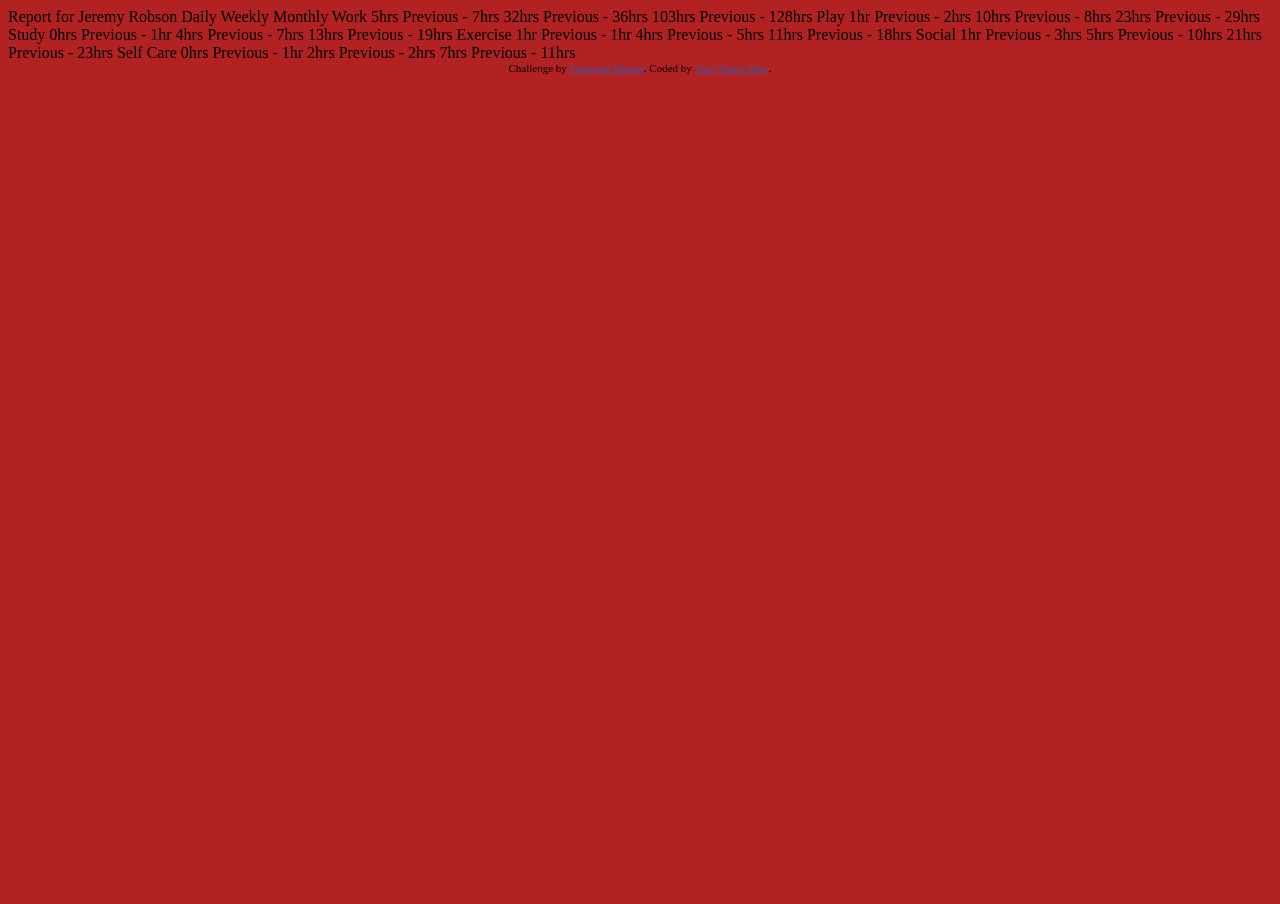
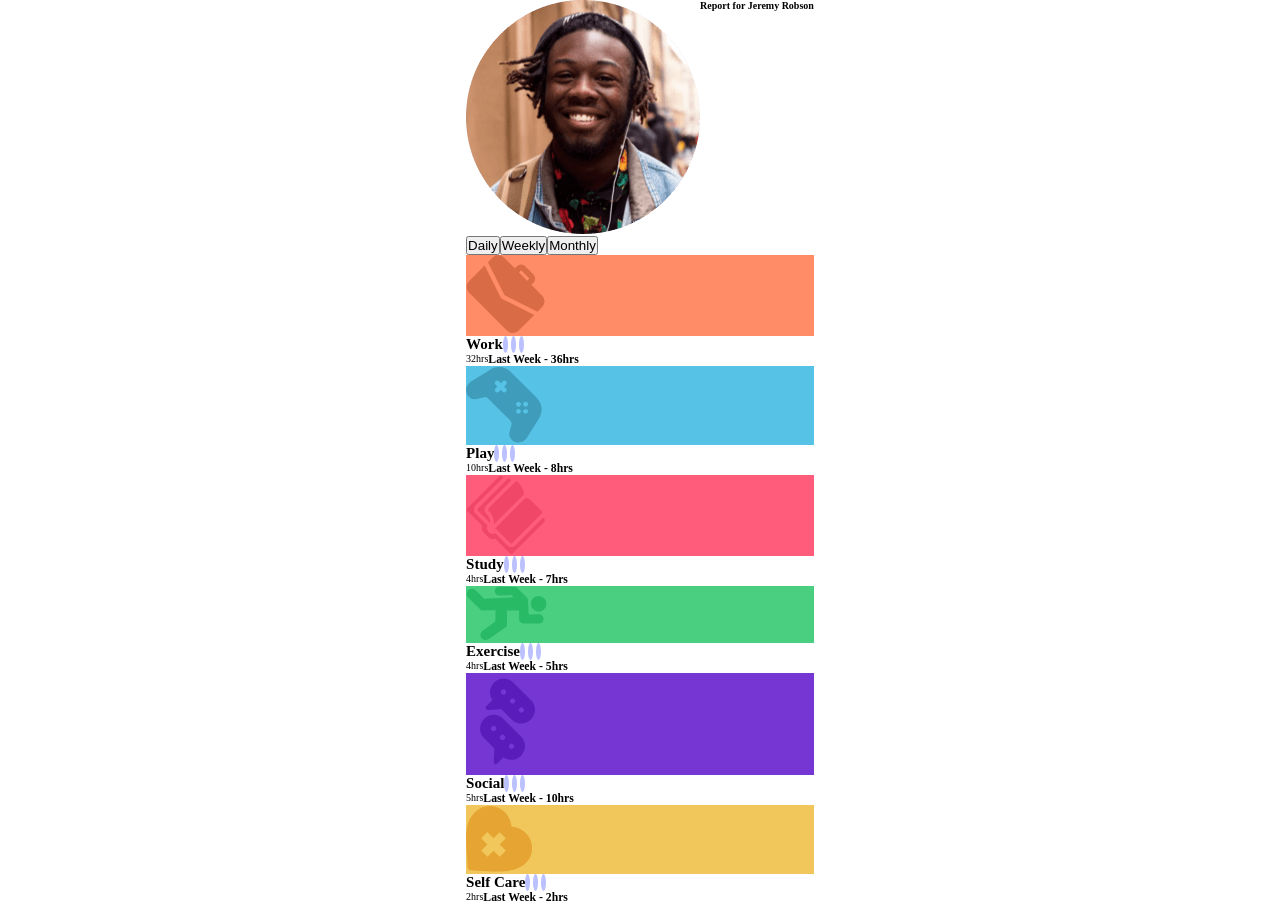
Before and after one commit to dragoshcode/activity-dashboard, a website: page index.html in a window 1280 px wide. Before the commit the page ends 800 px from the top, so only its background shows below. Drawn offline with Linux system fonts and the light colour scheme.

Commit message:
markup done

```diff
--- a/assets/scss/_reset.scss
+++ b/assets/scss/_reset.scss
@@ -0,0 +1,51 @@
+@use "variables" as v;
+*,
+*::before,
+*::after {
+  margin: 0;
+  padding: 0;
+  box-sizing: border-box;
+}
+
+html {
+  font-size: 62.5%;
+  // * See if needed / overflow-x: hidden;
+}
+
+body {
+  display: flex;
+  align-items: center;
+  justify-content: center;
+  min-height: 100vh;
+}
+.grid{
+  display: grid;
+}
+
+.flex{
+  display: flex;
+}
+
+.orange{
+  background-color: v.$orange;
+}
+
+.blue{
+  background-color: v.$soft-blue;
+}
+
+.pink{
+  background-color: v.$pink;
+}
+
+.lime{
+  background-color: v.$lime;
+}
+
+.purple{
+  background-color: v.$purple;
+}
+
+.yellow{
+  background-color: v.$yellow
+}
--- a/assets/scss/_variables.scss
+++ b/assets/scss/_variables.scss
@@ -0,0 +1,11 @@
+$blue: hsl(246, 80%, 60%);
+$orange: hsl(15, 100%, 70%);
+$soft-blue: hsl(195, 74%, 62%);
+$pink: hsl(348, 100%, 68%);
+$lime: hsl(145, 58%, 55%);
+$purple: hsl(264, 64%, 52%);
+$yellow: hsl(43, 84%, 65%);
+$vr-dk-blue: hsl(226, 43%, 10%);
+$dk-blue: hsl(235, 46%, 20%);
+$desat-blue: hsl(235, 45%, 61%);
+$pale-blue: hsl(236, 100%, 87%);
--- a/assets/scss/style.scss
+++ b/assets/scss/style.scss
@@ -1,3 +1,3 @@
-body{
-    background-color: firebrick;
-}
+@forward "media";
+@forward "reset";
+@use "variables" as v;
--- a/index.html
+++ b/index.html
@@ -8,117 +8,130 @@
   <link rel="icon" type="image/png" sizes="32x32" href="./images/favicon-32x32.png">
   <!-- CSS -->
   <link rel="stylesheet" href="/assets/css/style.css">
-  <title>Frontend Mentor | Time tracking dashboard</title>
-  <style>
-    .attribution {
-      font-size: 11px;
-      text-align: center;
-    }
-
-    .attribution a {
-      color: hsl(228, 45%, 44%);
-    }
-  </style>
+  <!-- Font -->
+  <link rel="preconnect" href="https://fonts.googleapis.com">
+  <link rel="preconnect" href="https://fonts.gstatic.com" crossorigin>
+  <link href="https://fonts.googleapis.com/css2?family=Rubik:wght@300;400;500&display=swap" rel="stylesheet">
+  <title>Time tracking dashboard</title>
 </head>
 
 <body>
 
-  Report for
-  Jeremy Robson
-
-  Daily
-  Weekly
-  Monthly
-
-  Work
-  5hrs
-  <!-- daily -->
-  Previous - 7hrs
-  <!-- daily -->
-  32hrs
-  <!-- weekly -->
-  Previous - 36hrs
-  <!-- weekly -->
-  103hrs
-  <!-- monthly -->
-  Previous - 128hrs
-  <!-- monthly -->
-
-  Play
-  1hr
-  <!-- daily -->
-  Previous - 2hrs
-  <!-- daily -->
-  10hrs
-  <!-- weekly -->
-  Previous - 8hrs
-  <!-- weekly -->
-  23hrs
-  <!-- monthly -->
-  Previous - 29hrs
-  <!-- monthly -->
-
-  Study
-  0hrs
-  <!-- daily -->
-  Previous - 1hr
-  <!-- daily -->
-  4hrs
-  <!-- weekly -->
-  Previous - 7hrs
-  <!-- weekly -->
-  13hrs
-  <!-- monthly -->
-  Previous - 19hrs
-  <!-- monthly -->
-
-  Exercise
-  1hr
-  <!-- daily -->
-  Previous - 1hr
-  <!-- daily -->
-  4hrs
-  <!-- weekly -->
-  Previous - 5hrs
-  <!-- weekly -->
-  11hrs
-  <!-- monthly -->
-  Previous - 18hrs
-  <!-- monthly -->
-
-  Social
-  1hr
-  <!-- daily -->
-  Previous - 3hrs
-  <!-- daily -->
-  5hrs
-  <!-- weekly -->
-  Previous - 10hrs
-  <!-- weekly -->
-  21hrs
-  <!-- monthly -->
-  Previous - 23hrs
-  <!-- monthly -->
-
-  Self Care
-  0hrs
-  <!-- daily -->
-  Previous - 1hr
-  <!-- daily -->
-  2hrs
-  <!-- weekly -->
-  Previous - 2hrs
-  <!-- weekly -->
-  7hrs
-  <!-- monthly -->
-  Previous - 11hrs
-  <!-- monthly -->
+  <main>
+    <article class="grid">
+      <section class="user">
+        <section class="user__data flex">
+          <div class="user__data-image">
+            <img src="./assets/img/image-jeremy.png" alt="person">
+          </div>
+          <div class="user__data-content">
+            <h1>Report for <span>Jeremy Robson</span></h1>
+          </div>
+        </section>
+        <section class="user__states flex">
+          <button>Daily</button>
+          <button>Weekly</button>
+          <button>Monthly</button>
+        </section>
+      </section>
+      <section class="card">
+        <section class="image orange">
+          <img src="./assets/img/icon-work.svg" alt="work bag">
+        </section>
+        <section class="data">
+          <div class="data__activity flex">
+            <h2>Work</h2>
+            <img src="./assets/img/icon-ellipsis.svg" alt="three dots">
+          </div>
+          <div class="data__time flex">
+            <p>32hrs</p>
+            <h3>Last Week - 36hrs</h3>
+          </div>
+        </section>
+      </section>
+      <section class="card">
+        <section class="image blue">
+          <img src="./assets/img/icon-play.svg" alt="joystick">
+        </section>
+        <section class="data">
+          <div class="data__activity flex">
+            <h2>Play</h2>
+            <img src="./assets/img/icon-ellipsis.svg" alt="three dots">
+          </div>
+          <div class="data__time flex">
+            <p>10hrs</p>
+            <h3>Last Week - 8hrs</h3>
+          </div>
+        </section>
+      </section>
+      <section class="card">
+        <section class="image pink">
+          <img src="./assets/img/icon-study.svg" alt="book">
+        </section>
+        <section class="data">
+          <div class="data__activity flex">
+            <h2>Study</h2>
+            <img src="./assets/img/icon-ellipsis.svg" alt="three dots">
+          </div>
+          <div class="data__time flex">
+            <p>4hrs</p>
+            <h3>Last Week - 7hrs</h3>
+          </div>
+        </section>
+      </section>
+      <section class="card">
+        <section class="image lime">
+          <img src="./assets/img/icon-exercise.svg" alt="running man">
+        </section>
+        <section class="data">
+          <div class="data__activity flex">
+            <h2>Exercise</h2>
+            <img src="./assets/img/icon-ellipsis.svg" alt="three dots">
+          </div>
+          <div class="data__time flex">
+            <p>4hrs</p>
+            <h3>Last Week - 5hrs</h3>
+          </div>
+        </section>
+      </section>
+      <section class="card">
+        <section class="image purple">
+          <img src="./assets/img/icon-social.svg" alt="conversation sign">
+        </section>
+        <section class="data">
+          <div class="data__activity flex">
+            <h2>Social</h2>
+            <img src="./assets/img/icon-ellipsis.svg" alt="three dots">
+          </div>
+          <div class="data__time flex">
+            <p>5hrs</p>
+            <h3>Last Week - 10hrs</h3>
+          </div>
+        </section>
+      </section>
+      <section class="card">
+        <section class="image yellow">
+          <img src="./assets/img/icon-self-care.svg" alt="heart">
+        </section>
+        <section class="data">
+          <div class="data__activity flex">
+            <h2>Self Care</h2>
+            <img src="./assets/img/icon-ellipsis.svg" alt="three dots">
+          </div>
+          <div class="data__time flex">
+            <p>2hrs</p>
+            <h3>Last Week - 2hrs</h3>
+          </div>
+        </section>
+      </section>
+    </article>
+  </main>
 
 
-  <div class="attribution">
+  <!-- <div class="attribution">
     Challenge by <a href="https://www.frontendmentor.io?ref=challenge" target="_blank">Frontend Mentor</a>.
     Coded by <a href="#">Your Name Here</a>.
-  </div>
+  </div> -->
 </body>
 
 </html>
```
Also changed, not shown: README.md (deleted), assets/css/style.css, assets/design/active-states.jpg (renamed from assets/dsgn/active-states.jpg), assets/design/desktop-design.jpg (renamed from assets/dsgn/desktop-design.jpg), assets/design/desktop-preview.jpg (renamed from assets/dsgn/desktop-preview.jpg), assets/design/mobile-design.jpg (renamed from assets/dsgn/mobile-design.jpg).
